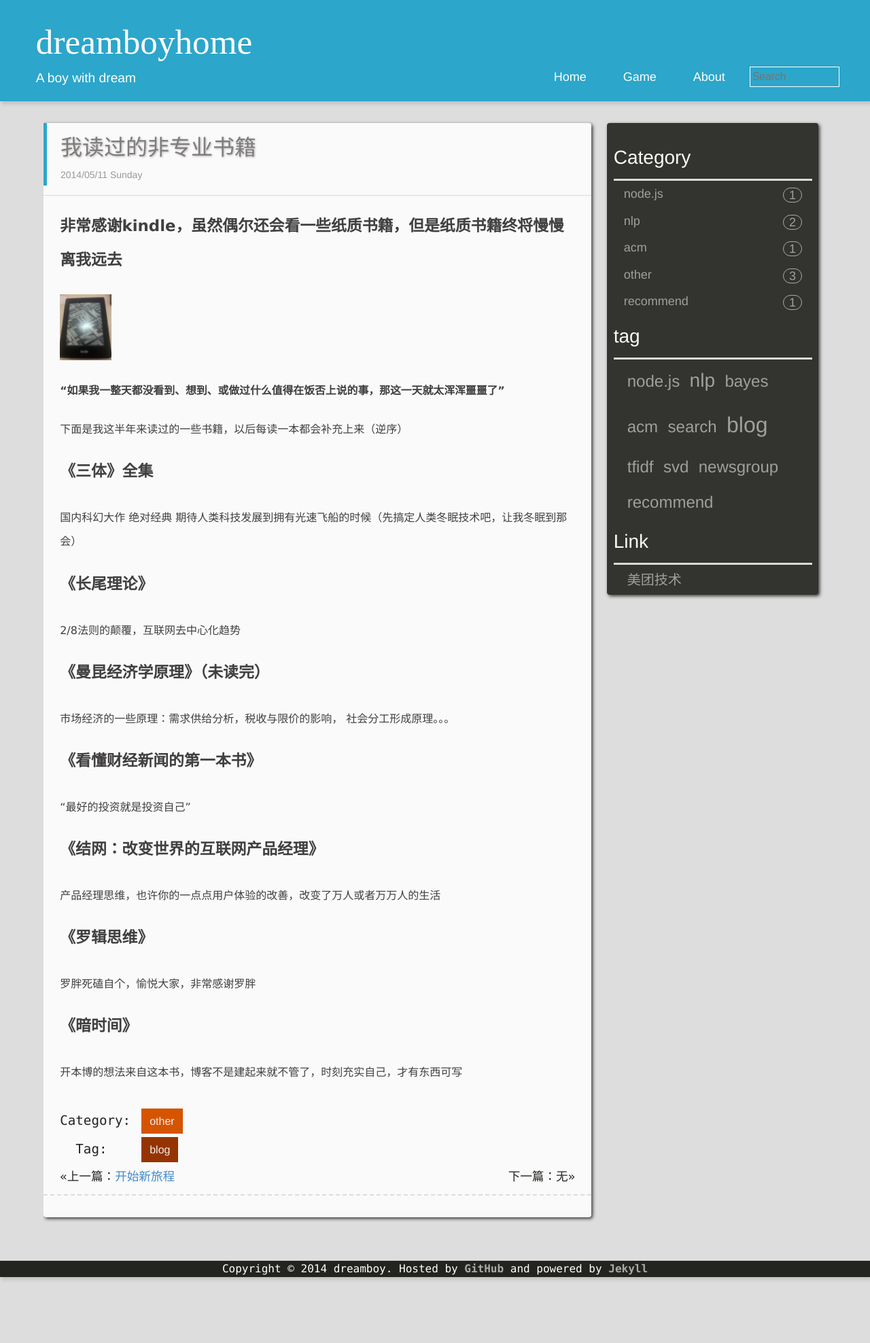
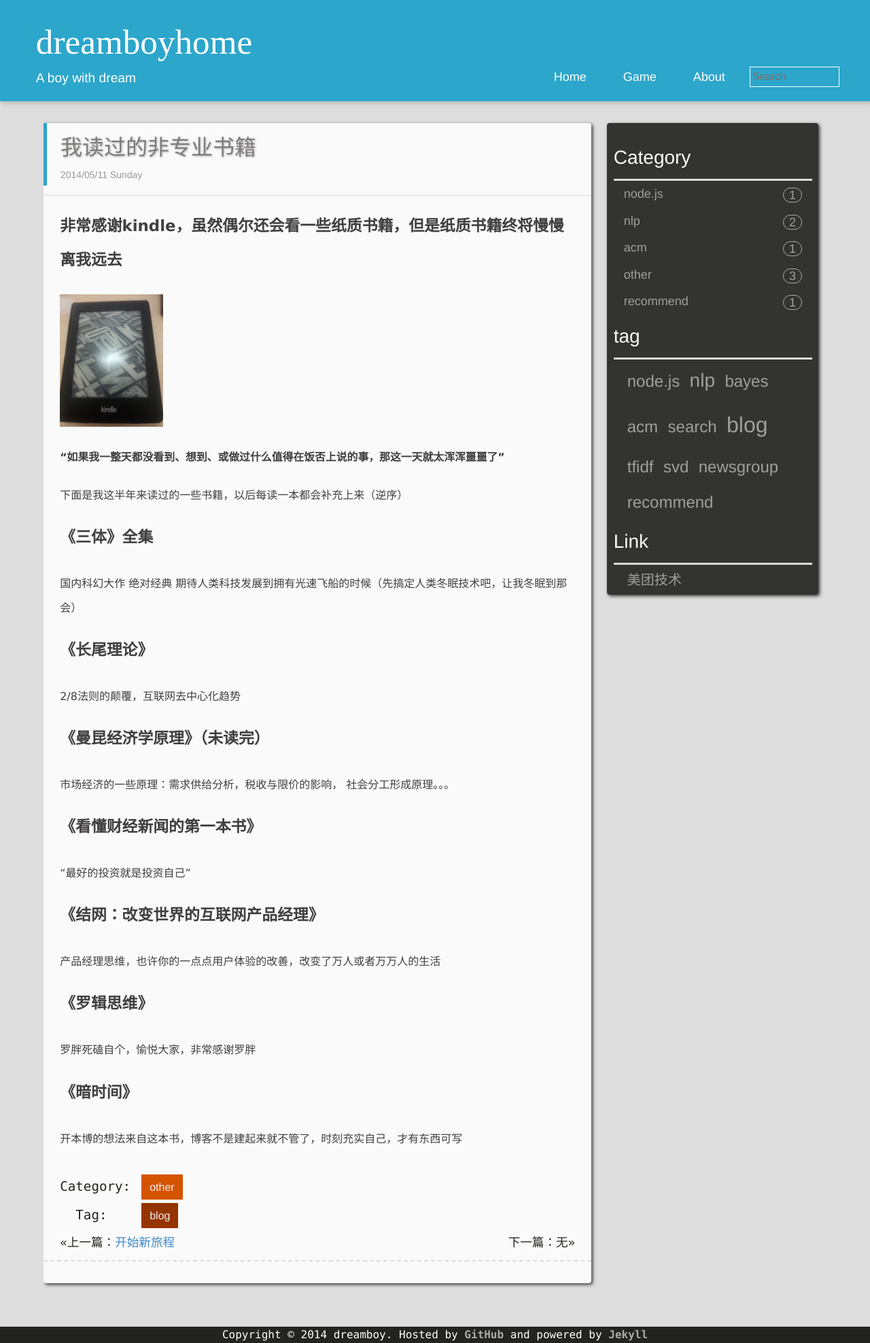
Before and after one commit to dreamboy127/dreamboy.info, a Jekyll site: the page built from _posts/2014-05-11-GoodBook.md, in a window 1280 px wide. Shown: the whole page at 68% size. Built offline with Jekyll 4.4.1, drawn with Linux system fonts in a browser that asks for light colours; Markdown is read by kramdown in place of the engine named in the settings; comment, search, counter and statistics services are not loaded.

Commit message:
kindle img

```diff
--- a/_posts/2014-05-11-GoodBook.md
+++ b/_posts/2014-05-11-GoodBook.md
@@ -7,7 +7,7 @@ description: 记录我读过的非专业书籍
 ---
 
 ###非常感谢kindle，虽然偶尔还会看一些纸质书籍，但是纸质书籍终将慢慢离我远去
-<img src="{{ site.baseurl }}/img/kindle3.jpg" alt="kindle" height="10%" width="10%">
+<img src="{{ site.baseurl }}/img/kindle3.jpg" alt="kindle" height="20%" width="20%">
 
 ####"如果我一整天都没看到、想到、或做过什么值得在饭否上说的事，那这一天就太浑浑噩噩了"
 
```
